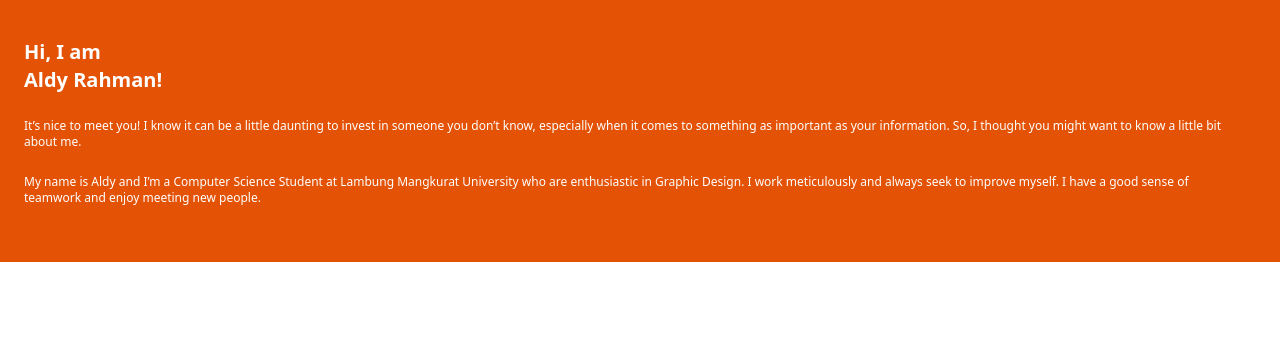
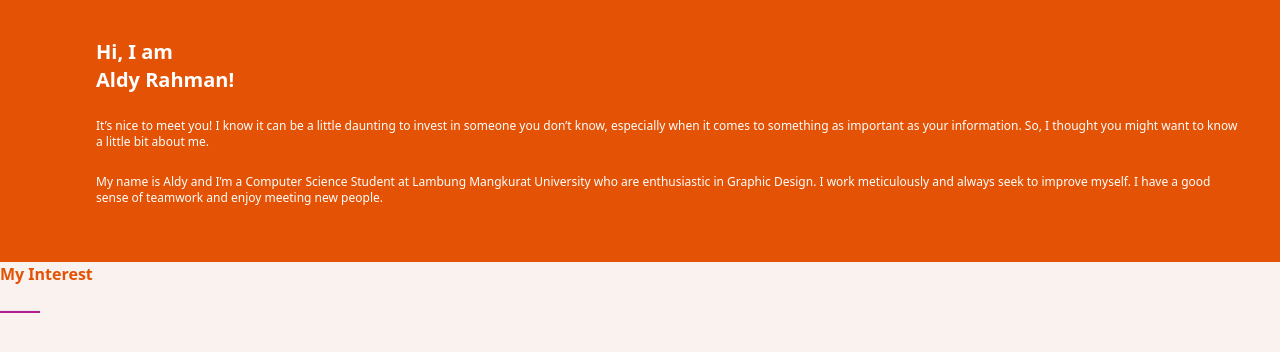
Before and after one commit to aldy02/aldy_rahman-final_project, a plain HTML site: page index.html in a window 1280 px wide. Shown: the part 2062-2414 px from the top of the page. Before the commit the page ends 2324 px from the top, so only its background shows below. Drawn offline with nearby package versions, Linux system fonts and the light colour scheme.

Commit message:
add interest section

```diff
--- a/index.html
+++ b/index.html
@@ -75,7 +75,7 @@
             <div class="w-full flex justify-center">
                 <img class="w-[85%] bg-white border-0 p-2 mt-10" src="assets/profile.png" alt="">
             </div>
-            <div class="ml-6 mr-10">
+            <div class="ml-[7.5%] mr-10">
                 <h1 class="font-bold text-xl mt-10">Hi, I am</h1>
                 <h1 class="font-bold text-xl mb-6">Aldy Rahman!</h1>
                 <p class="text-xs">It’s nice to meet you! I know it can be a little daunting to invest in someone you don’t know,
@@ -89,11 +89,12 @@
         </div>
     </section>
 
-    <!-- <section id="interest">
+    <section id="interest">
         <div class="bg-[#FAF2EF] h-2/3">
-            <h1 class="text-[#E35205] font-bold pt-8">My Interest</h1>
+            <h1 class="text-[#E35205] font-bold">My Interest</h1>
+            <hr class="bg-[#B51C8D] w-10 my-6 py-[1px]">
         </div>
-    </section> -->
+    </section>
 
 </body>
 
```
